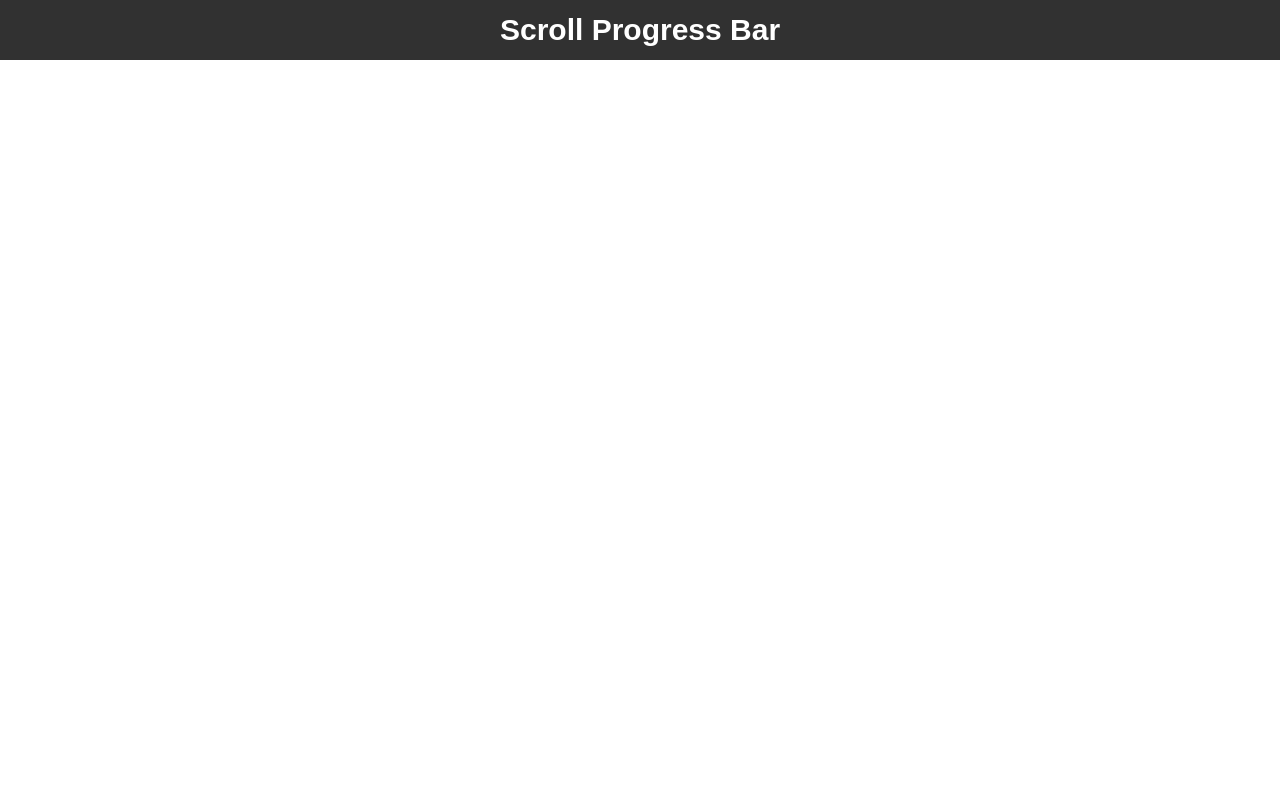
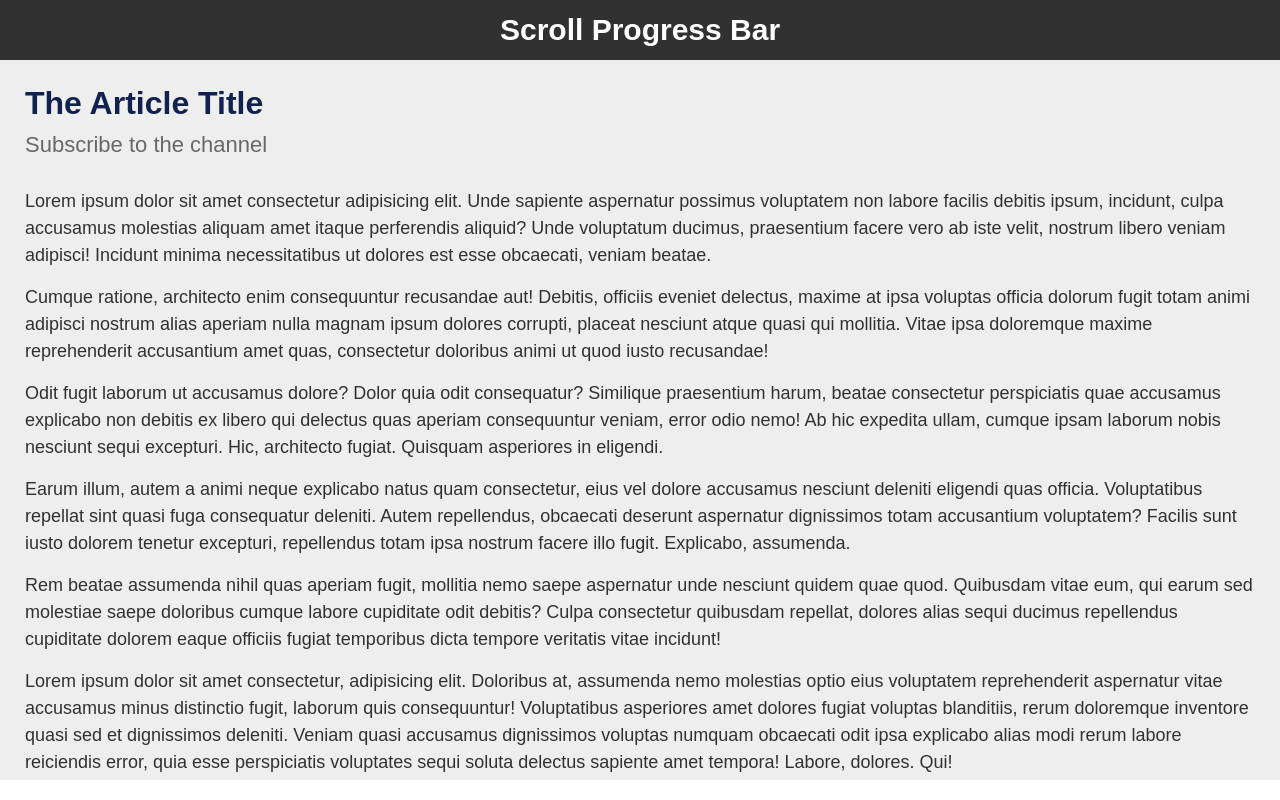
Before and after one commit to madhurabhujbal/Challenge31Days, a Vue app in the folder day9_scrollBar/progress_scrollbar/: page / in a window 1280 px wide. Built offline with nearby package versions, Linux system fonts and the light colour scheme.

Commit message:
Import the Post component for displaying on localhost

```diff
--- a/day9_scrollBar/progress_scrollbar/src/App.vue
+++ b/day9_scrollBar/progress_scrollbar/src/App.vue
@@ -4,14 +4,17 @@
       <header>
         <h1> Scroll Progress Bar </h1>
       </header>
+      <Post />
     </main>
   </div>
 </template>
 
 <script>
+import Post from './components/Post';
 
 export default {
   components: {
+    Post
   }
 }
 </script>
--- /dev/null
+++ b/day9_scrollBar/progress_scrollbar/src/components/Post.vue
@@ -0,0 +1,62 @@
+<template>
+    <article>
+        <div class="content">
+            <h2> The Article Title </h2>
+            <h3> Subscribe to the channel </h3>
+            <p>Lorem ipsum dolor sit amet consectetur adipisicing elit. Unde sapiente aspernatur possimus voluptatem non labore facilis debitis ipsum, incidunt, culpa accusamus molestias aliquam amet itaque perferendis aliquid? Unde voluptatum ducimus, praesentium facere vero ab iste velit, nostrum libero veniam adipisci! Incidunt minima necessitatibus ut dolores est esse obcaecati, veniam beatae.</p>
+            <p>Cumque ratione, architecto enim consequuntur recusandae aut! Debitis, officiis eveniet delectus, maxime at ipsa voluptas officia dolorum fugit totam animi adipisci nostrum alias aperiam nulla magnam ipsum dolores corrupti, placeat nesciunt atque quasi qui mollitia. Vitae ipsa doloremque maxime reprehenderit accusantium amet quas, consectetur doloribus animi ut quod iusto recusandae!</p>
+            <p>Odit fugit laborum ut accusamus dolore? Dolor quia odit consequatur? Similique praesentium harum, beatae consectetur perspiciatis quae accusamus explicabo non debitis ex libero qui delectus quas aperiam consequuntur veniam, error odio nemo! Ab hic expedita ullam, cumque ipsam laborum nobis nesciunt sequi excepturi. Hic, architecto fugiat. Quisquam asperiores in eligendi.</p>
+            <p>Earum illum, autem a animi neque explicabo natus quam consectetur, eius vel dolore accusamus nesciunt deleniti eligendi quas officia. Voluptatibus repellat sint quasi fuga consequatur deleniti. Autem repellendus, obcaecati deserunt aspernatur dignissimos totam accusantium voluptatem? Facilis sunt iusto dolorem tenetur excepturi, repellendus totam ipsa nostrum facere illo fugit. Explicabo, assumenda.</p>
+            <p>Rem beatae assumenda nihil quas aperiam fugit, mollitia nemo saepe aspernatur unde nesciunt quidem quae quod. Quibusdam vitae eum, qui earum sed molestiae saepe doloribus cumque labore cupiditate odit debitis? Culpa consectetur quibusdam repellat, dolores alias sequi ducimus repellendus cupiditate dolorem eaque officiis fugiat temporibus dicta tempore veritatis vitae incidunt!</p>
+            <p></p>
+            <p>Lorem ipsum dolor sit amet consectetur, adipisicing elit. Doloribus at, assumenda nemo molestias optio eius voluptatem reprehenderit aspernatur vitae accusamus minus distinctio fugit, laborum quis consequuntur! Voluptatibus asperiores amet dolores fugiat voluptas blanditiis, rerum doloremque inventore quasi sed et dignissimos deleniti. Veniam quasi accusamus dignissimos voluptas numquam obcaecati odit ipsa explicabo alias modi rerum labore reiciendis error, quia esse perspiciatis voluptates sequi soluta delectus sapiente amet tempora! Labore, dolores. Qui!</p>
+            <p>Velit accusantium delectus debitis cumque error porro adipisci rerum sunt dicta corrupti sequi officia, omnis accusamus earum exercitationem doloremque molestias expedita saepe eos autem minus quae? Natus minus necessitatibus illum aliquam sint tempore quibusdam, maiores modi placeat ratione alias voluptates corrupti in. Quia, libero excepturi. Distinctio, adipisci doloremque incidunt sequi eos sit perferendis est excepturi beatae illo consectetur mollitia quibusdam! Quas quisquam molestiae natus porro vel fugiat quidem commodi? Tempora.</p>
+            Lorem ipsum dolor, sit amet consectetur adipisicing elit. Amet eos voluptates veritatis quasi voluptatem dolorum obcaecati laboriosam culpa incidunt voluptate laudantium soluta tempore magnam, natus hic recusandae! Veniam magni unde nam aperiam, eaque cum dignissimos rem quas praesentium tenetur debitis veritatis rerum labore maiores optio quod non earum dolores voluptates minus quae id voluptas voluptatem odit! Dolores iusto facere, earum officia commodi nihil? Ratione corporis ipsa in voluptatum ut voluptas eum. Repudiandae corrupti accusamus, vel aut reprehenderit incidunt fugit reiciendis sint nisi eaque, et quos quis officiis qui quo rerum velit nesciunt voluptatum. Officia, pariatur harum ea totam minus enim.
+            <p>Voluptas nostrum sequi cumque quas ratione harum corrupti corporis voluptatibus exercitationem dolorum odit, asperiores, sit, at magnam vel! Error quia soluta molestias nam doloremque neque, modi esse, nostrum id ad, nihil fugiat. Asperiores, assumenda quis? Illo ad enim dolores deleniti quo, quasi porro eos quis reprehenderit dolor laboriosam labore. Aperiam neque vel earum ullam quisquam quas aliquid labore ex. Ipsam corrupti esse aliquam autem eaque ipsum libero! Deleniti, repellat illo.</p>
+            <p></p>
+        </div>
+    </article>
+</template>
+
+<script>
+export default {
+    name: 'post'
+}
+</script>
+
+<style>
+    article {
+        width: 100%;
+        flex: 1 1 100%;
+        max-height: calc(100vh - 80px);
+        background-color: #EEE;
+        overflow: scroll;
+    }
+
+    article .content {
+        padding: 25px;
+    }
+
+    article .content h2 {
+        color: #11224F;
+        font-size: 32px;
+        font-weight: 900;
+        margin-bottom: 10px;
+    }
+
+    article .content h3 {
+        color: #676767;
+        font-size: 22px;
+        font-weight: 300;
+        margin-bottom: 30px;
+    }
+
+    article .content p {
+        color: #313131;
+        font-size: 18px;
+        font-weight: 300;
+        line-height: 1.5;
+        margin-bottom: 15px;
+    }
+
+</style>
```
